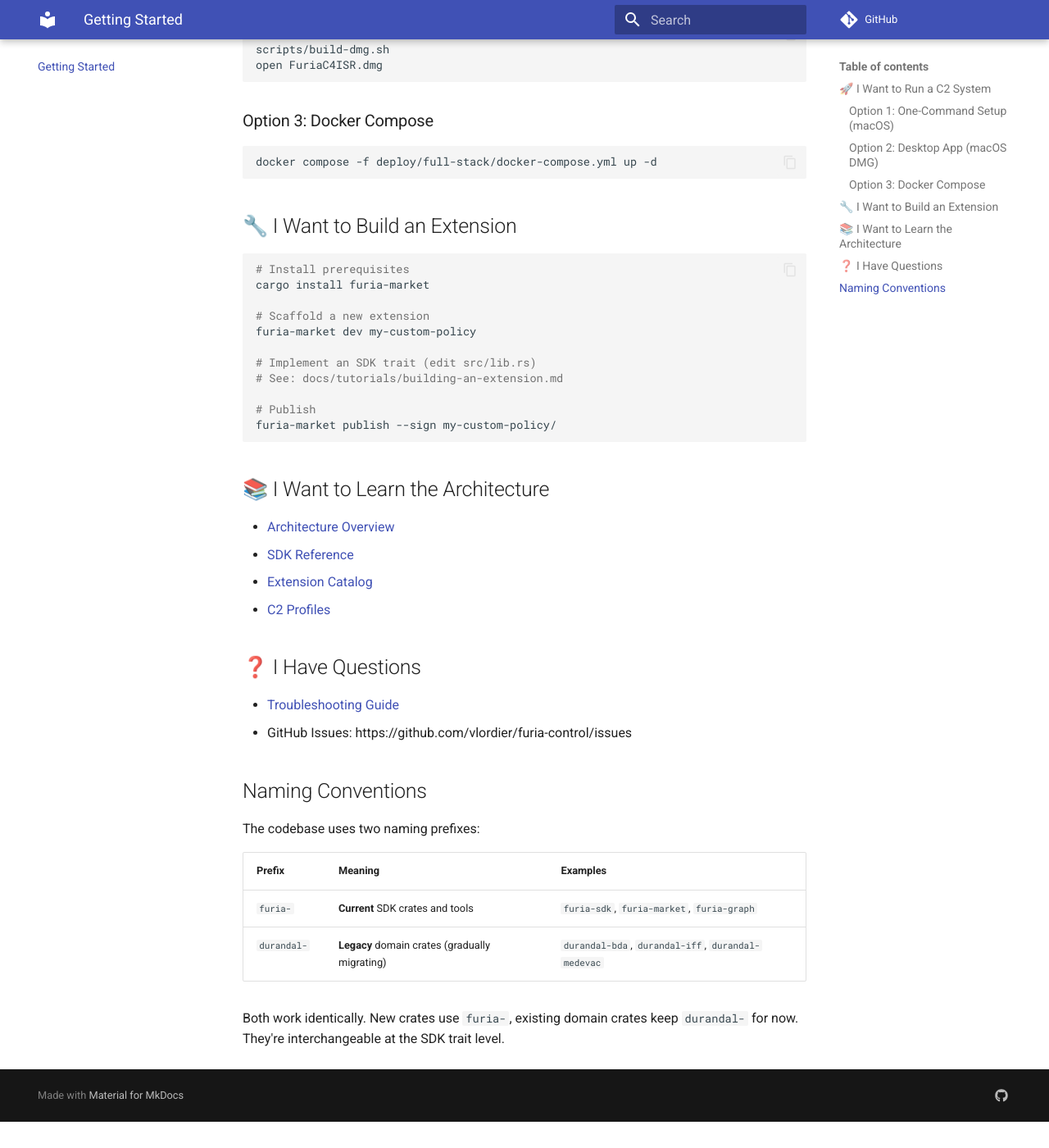
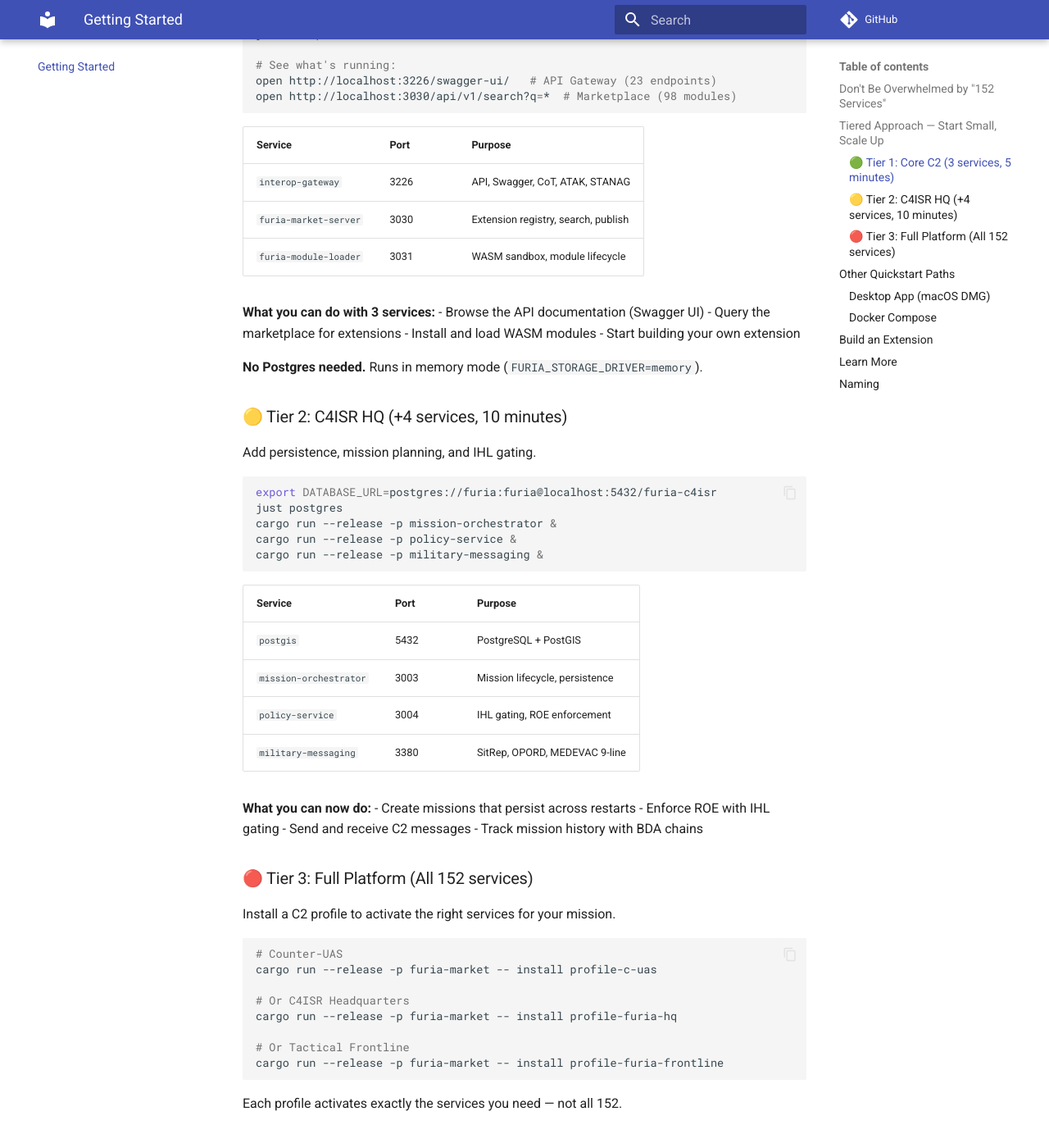
Before and after one commit to durandal-robotics/furia-docs, an MkDocs documentation site: the page built from docs/getting-started.md, in a window 1280 px wide and 1400 px high, scrolled down 592 px. Shown: the whole window at 82% size. Built offline with MkDocs 1.6.1 and Material for MkDocs 9.7.7, drawn with Linux system fonts in a browser that asks for light colours; comment, search, counter and statistics services are not loaded; before the commit the page ends 1960 px from its top, so only the background shows below that; some of the changed text lies outside the part shown.

Commit message:
docs: tiered approach — start with 3 services, scale to 152
- Getting Started completely rewritten with Tier 1/2/3 approach
- Tier 1: Core C2 — 3 services, 5 minutes, no Postgres needed
- Tier 2: C4ISR HQ — +4 services, persistence, IHL, messaging
- Tier 3: Full Platform — profiles activate the right services for your mission
- 'Don't be overwhelmed' — explains why 152 services exist

````diff
--- a/docs/getting-started.md
+++ b/docs/getting-started.md
@@ -1,21 +1,89 @@
 # Getting Started
 
-Choose your path based on what you want to do.
+## Don't Be Overwhelmed by "152 Services"
 
-## 🚀 I Want to Run a C2 System
+You don't need 152 services. You need **3**.
 
-### Option 1: One-Command Setup (macOS)
+Furia has 152 services because it can generate C2 systems for **25 different
+mission types** (C-UAS, C4ISR HQ, Frontline, ISR, MUM-T, maritime, etc.).
+Each mission type uses a different combination. You only run the services
+for YOUR mission.
+
+## Tiered Approach — Start Small, Scale Up
+
+### 🟢 Tier 1: Core C2 (3 services, 5 minutes)
+
+The absolute minimum: API gateway + extension system. No Postgres needed.
 
 ```bash
 git clone https://github.com/vlordier/furia-control.git
 cd furia-control
 just setup
+
+# See what's running:
+open http://localhost:3226/swagger-ui/   # API Gateway (23 endpoints)
+open http://localhost:3030/api/v1/search?q=*  # Marketplace (98 modules)
 ```
 
-This clones furia-core, builds the gateway, starts Postgres (or falls back to
-in-memory mode), and launches the API. Open `http://localhost:3226/swagger-ui/`.
+| Service | Port | Purpose |
+|---------|------|---------|
+| `interop-gateway` | 3226 | API, Swagger, CoT, ATAK, STANAG |
+| `furia-market-server` | 3030 | Extension registry, search, publish |
+| `furia-module-loader` | 3031 | WASM sandbox, module lifecycle |
 
-### Option 2: Desktop App (macOS DMG)
+**What you can do with 3 services:**
+- Browse the API documentation (Swagger UI)
+- Query the marketplace for extensions
+- Install and load WASM modules
+- Start building your own extension
+
+**No Postgres needed.** Runs in memory mode (`FURIA_STORAGE_DRIVER=memory`).
+
+### 🟡 Tier 2: C4ISR HQ (+4 services, 10 minutes)
+
+Add persistence, mission planning, and IHL gating.
+
+```bash
+export DATABASE_URL=postgres://furia:furia@localhost:5432/furia-c4isr
+just postgres
+cargo run --release -p mission-orchestrator &
+cargo run --release -p policy-service &
+cargo run --release -p military-messaging &
+```
+
+| Service | Port | Purpose |
+|---------|------|---------|
+| `postgis` | 5432 | PostgreSQL + PostGIS |
+| `mission-orchestrator` | 3003 | Mission lifecycle, persistence |
+| `policy-service` | 3004 | IHL gating, ROE enforcement |
+| `military-messaging` | 3380 | SitRep, OPORD, MEDEVAC 9-line |
+
+**What you can now do:**
+- Create missions that persist across restarts
+- Enforce ROE with IHL gating
+- Send and receive C2 messages
+- Track mission history with BDA chains
+
+### 🔴 Tier 3: Full Platform (All 152 services)
+
+Install a C2 profile to activate the right services for your mission.
+
+```bash
+# Counter-UAS
+cargo run --release -p furia-market -- install profile-c-uas
+
+# Or C4ISR Headquarters
+cargo run --release -p furia-market -- install profile-furia-hq
+
+# Or Tactical Frontline
+cargo run --release -p furia-market -- install profile-furia-frontline
+```
+
+Each profile activates exactly the services you need — not all 152.
+
+## Other Quickstart Paths
+
+### Desktop App (macOS DMG)
 
 ```bash
 cd furia-control
@@ -23,48 +91,30 @@ scripts/build-dmg.sh
 open FuriaC4ISR.dmg
 ```
 
-### Option 3: Docker Compose
+### Docker Compose
 
 ```bash
 docker compose -f deploy/full-stack/docker-compose.yml up -d
 ```
 
-## 🔧 I Want to Build an Extension
+## Build an Extension
 
 ```bash
-# Install prerequisites
-cargo install furia-market
-
-# Scaffold a new extension
-furia-market dev my-custom-policy
-
-# Implement an SDK trait (edit src/lib.rs)
 # See: docs/tutorials/building-an-extension.md
-
-# Publish
-furia-market publish --sign my-custom-policy/
+furia-market dev my-extension
 ```
 
-## 📚 I Want to Learn the Architecture
+## Learn More
 
 - [Architecture Overview](developer-guide/building-your-own-c2.md)
 - [SDK Reference](SDK.md)
 - [Extension Catalog](extensions/catalog.md)
 - [C2 Profiles](c2-types/overview.md)
+- [Troubleshooting](developer-guide/troubleshooting.md)
 
-## ❓ I Have Questions
+## Naming
 
-- [Troubleshooting Guide](developer-guide/troubleshooting.md)
-- GitHub Issues: https://github.com/vlordier/furia-control/issues
-
-## Naming Conventions
-
-The codebase uses two naming prefixes:
-
-| Prefix | Meaning | Examples |
-|--------|---------|---------|
-| `furia-` | **Current** SDK crates and tools | `furia-sdk`, `furia-market`, `furia-graph` |
-| `durandal-` | **Legacy** domain crates (gradually migrating) | `durandal-bda`, `durandal-iff`, `durandal-medevac` |
-
-Both work identically. New crates use `furia-`, existing domain crates keep
-`durandal-` for now. They're interchangeable at the SDK trait level.
+| Prefix | Meaning |
+|--------|---------|
+| `furia-` | Current SDK crates and tools |
+| `durandal-` | Legacy domain crates (gradually migrating) |
````
